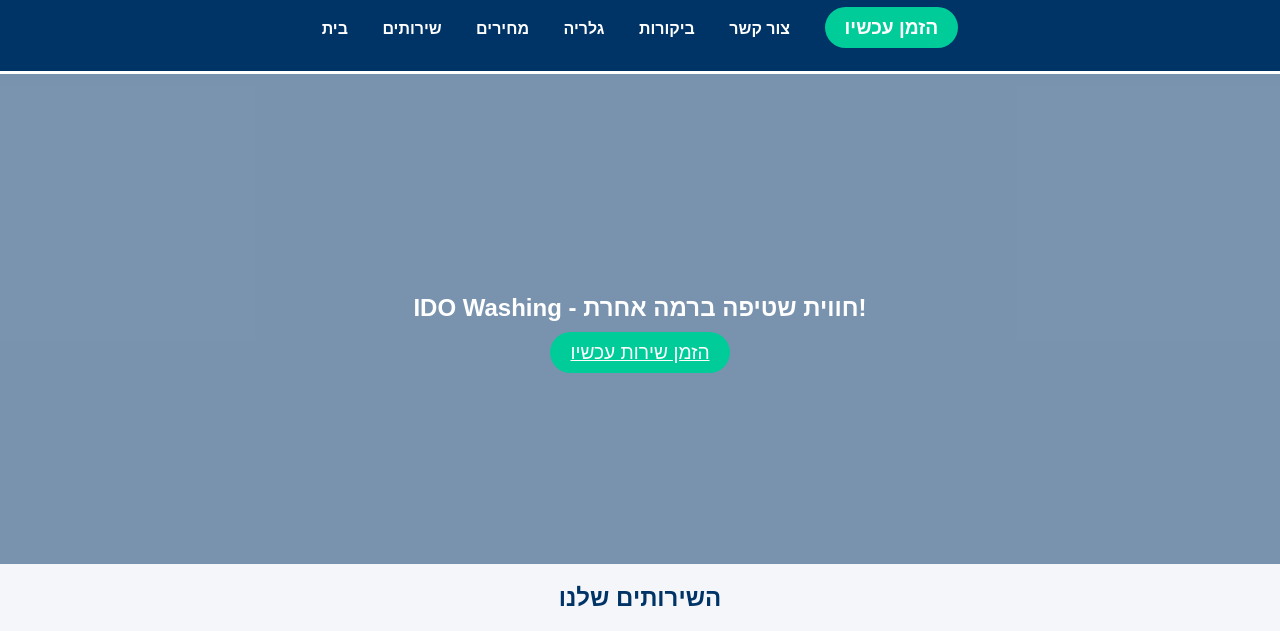
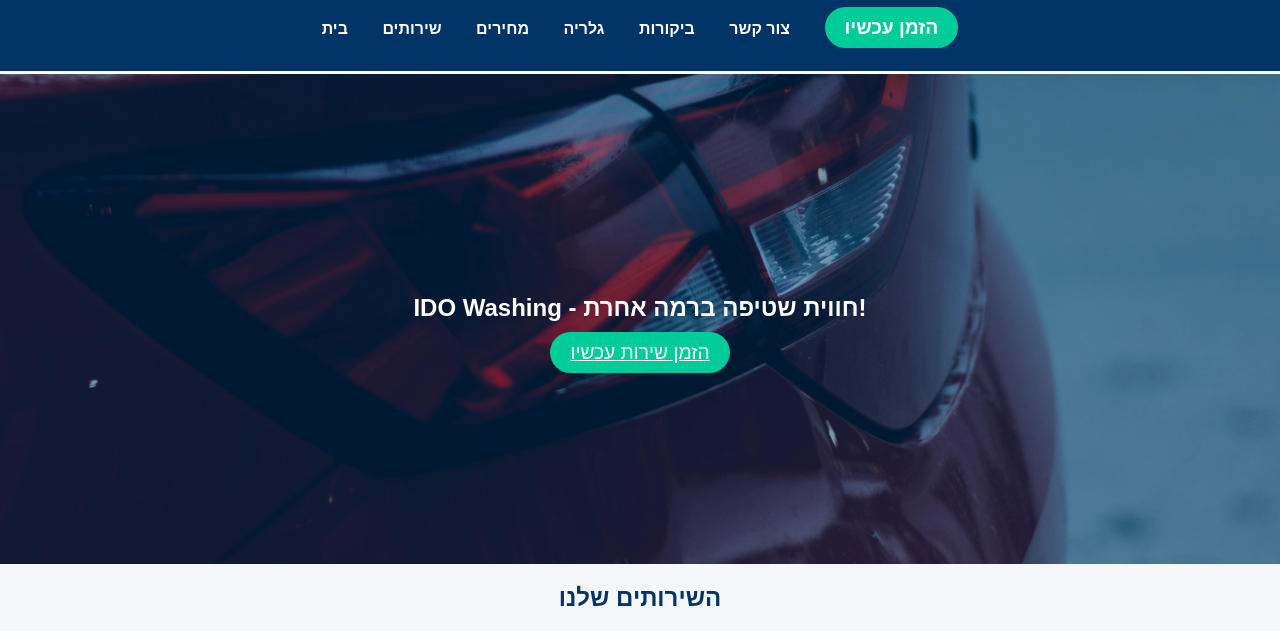
Before and after one commit to omricoyehi/IDDDO, a plain HTML site: page index.html in a window 1280 px wide. Shown: the part 169-800 px from the top of the page. Drawn offline with Linux system fonts and the light colour scheme.

Commit message:
Update index.html

```diff
--- a/index.html
+++ b/index.html
@@ -33,7 +33,7 @@
     </header>
 
     <!-- Hero Section with Background Image -->
-    <section id="home" class="hero" style="background-image: url('images/pexels-photo-3616650.jpeg');"> <!-- Background image -->
+    <section id="home" class="hero" style="background-image: url('pexels-photo-3616650.jpeg');"> <!-- Background image -->
         <div class="hero-text">
             <h2 class="kinetic-text">IDO Washing - חווית שטיפה ברמה אחרת!</h2>
             <a href="#booking" class="btn">הזמן שירות עכשיו</a>
```
